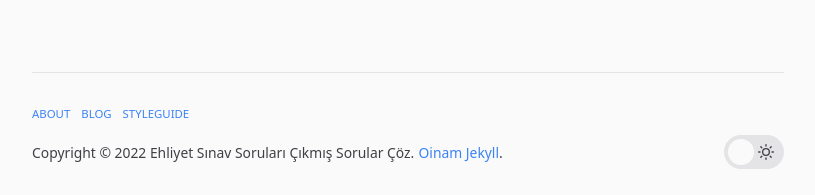
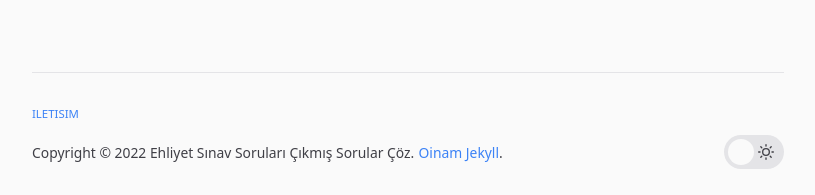
Before and after one commit to ehliyetsinav/ehliyetsinav.github.io, a Jekyll site: the page built from index.md, in a window 1280 px wide. Shown: the part 702-897 px from the top of the page, without its empty margins (232-1047 px from the left). Built offline with Jekyll 4.4.1, drawn with Linux system fonts in a browser that asks for light colours.

Commit message:
Update nav.yml

```diff
--- a/_data/nav.yml
+++ b/_data/nav.yml
@@ -1,8 +1,2 @@
-- title: About
-  url: /about/
-
-- title: Blog
-  url: /blog/
-
-- title: Styleguide
-  url: /styleguide/
+- title: iletisim
+  url: /iletisim/
```
